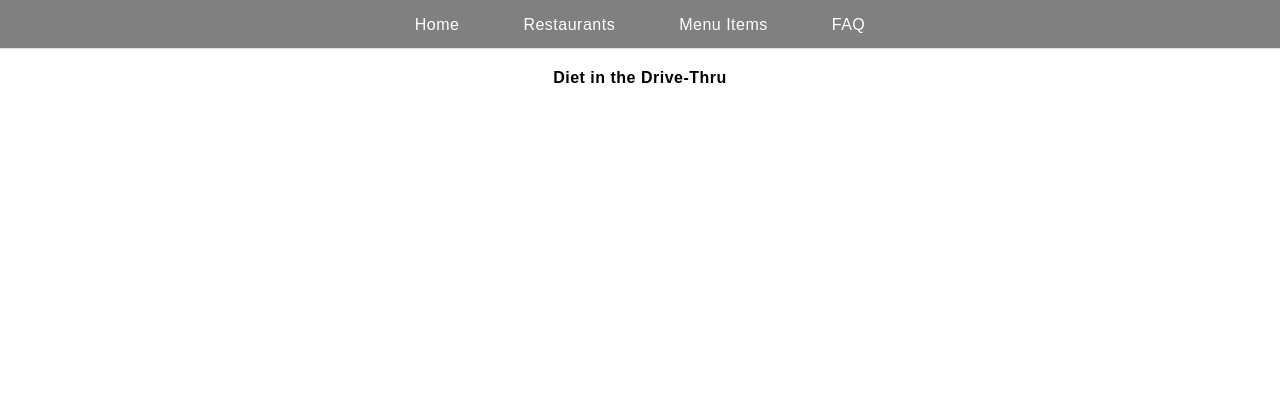
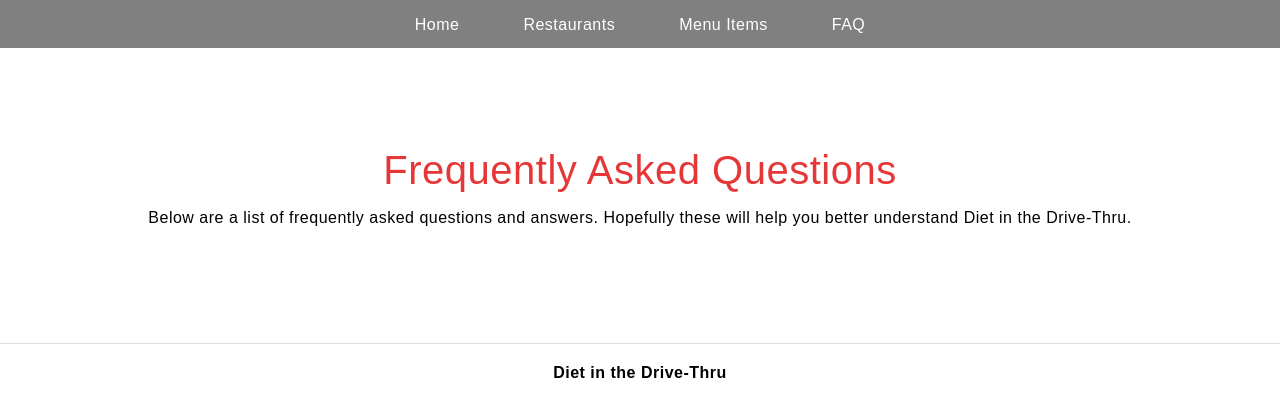
Before and after one commit to patrick-seafield/diet-in-the-drive-thru, a Nuxt app: page /faq in a window 1280 px wide. Shown: the top 416 px of the page. Built offline with nearby package versions, Linux system fonts and the light colour scheme.

Commit message:
Added basic FAQ page and updated link in header

```diff
--- a/components/Header.vue
+++ b/components/Header.vue
@@ -5,7 +5,7 @@
         <li><nuxt-link to="/">Home</nuxt-link></li>
         <li><nuxt-link to="/restaurants">Restaurants</nuxt-link></li>
         <li>Menu Items</li>
-        <li>FAQ</li>
+        <li><nuxt-link to="/faq">FAQ</nuxt-link></li>
       </ul>
     </nav>
   </header>
--- /dev/null
+++ b/pages/faq/index.vue
@@ -0,0 +1,25 @@
+<template>
+  <section class="container">
+    <h1 class="title">
+      Frequently Asked Questions
+    </h1>
+    <div class="clear">
+      <h3>
+        Below are a list of frequently asked questions and answers. Hopefully these will help you better understand Diet in the Drive-Thru.
+      </h3>
+    </div>
+  </section>
+</template>
+
+<style scoped>
+
+h1 {
+  color: #e53737;
+}
+
+.clear {
+  clear: both;
+  margin: 1em;
+}
+
+</style>
--- a/pages/restaurants/index.vue
+++ b/pages/restaurants/index.vue
@@ -32,6 +32,7 @@ export default {
 <style scoped>
 .title
 {
+  color: #e53737;
   margin: 30px 0;
 }
 .restaurants
```
